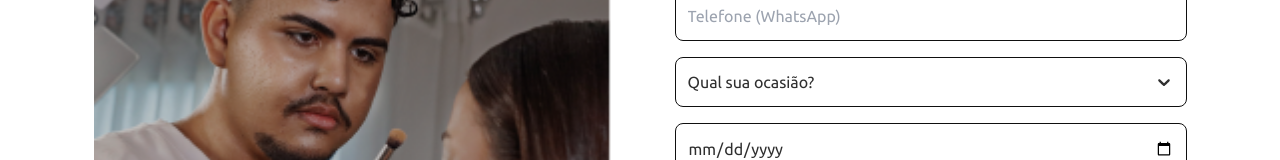
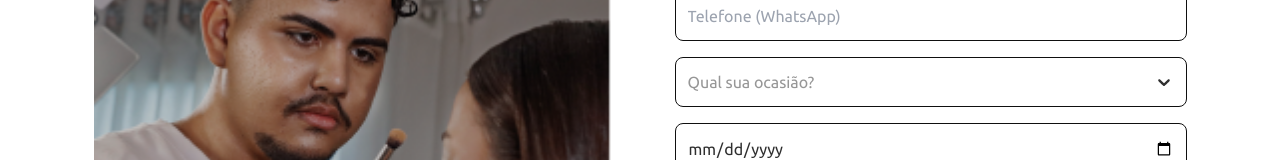
Before and after one commit to Brunowcst/proj-extensao, a Next.js app: page / in a window 1280 px wide. Shown: the part 331-491 px from the top of the page. Built offline with nearby package versions, Linux system fonts and the light colour scheme.

Commit message:
feat: Upate Select placeholder opacity to match other inputs #1

```diff
--- a/src/components/Select.tsx
+++ b/src/components/Select.tsx
@@ -27,6 +27,7 @@ export default function Select({
         setFieldValue(field.name, (newValue as any).value);
       }}
       classNames={{
+        placeholder: () => 'opacity-50',
         container: (props) =>
           clsx(props.isFocused && 'outline outline-primary rounded-lg'),
         control: () =>
```
